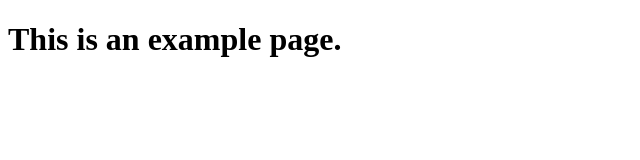
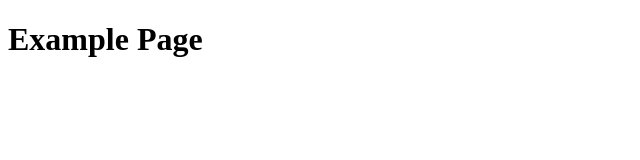
Before and after one commit to michaelwolo/site, a plain HTML site: page index.html in a window 1280 px wide. Shown: the whole page, without its empty margins (0-640 px from the left). Drawn offline with Linux system fonts and the light colour scheme.

Commit message:
Test push

```diff
--- a/index.html
+++ b/index.html
@@ -5,6 +5,6 @@
   <title>Example Page</title>
 </head>
 <body>
-  <h1>This is an example page.</h1>
+  <h1>Example Page</h1>
 </body>
 </html>
```
